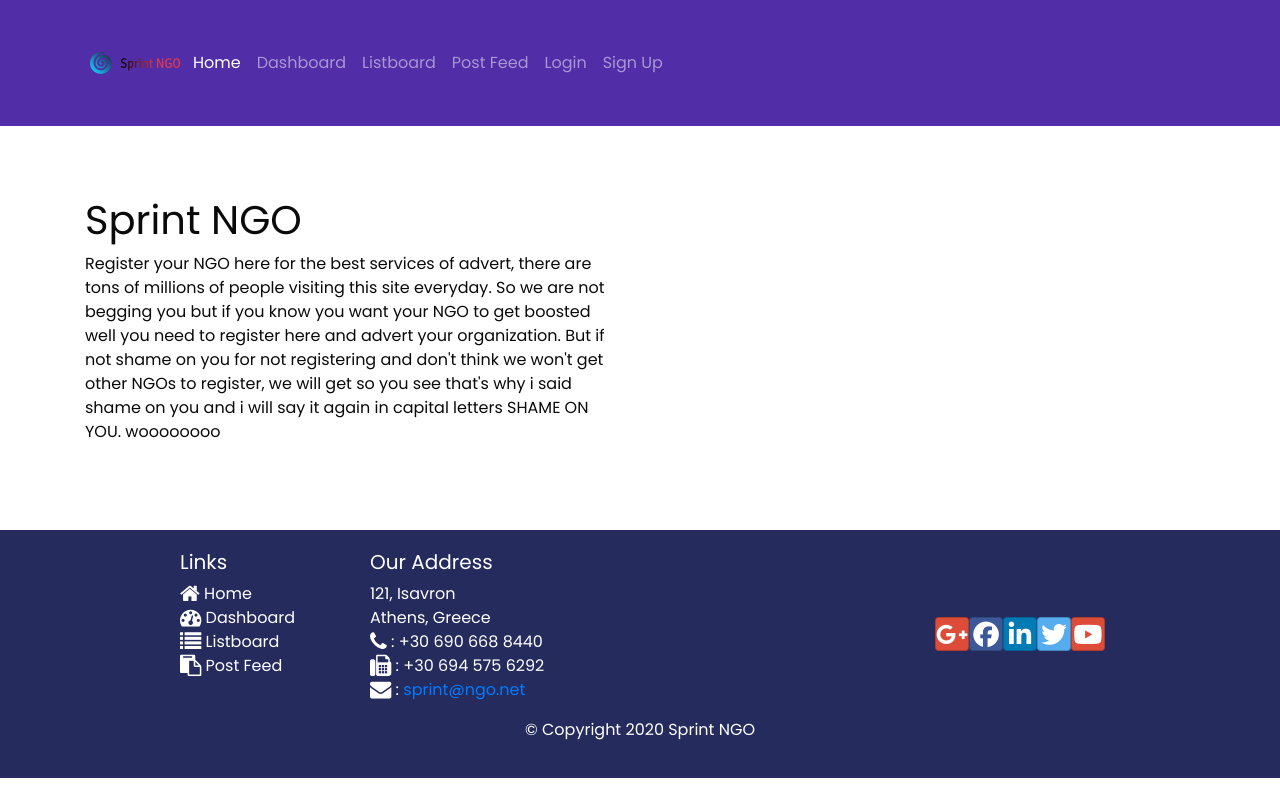
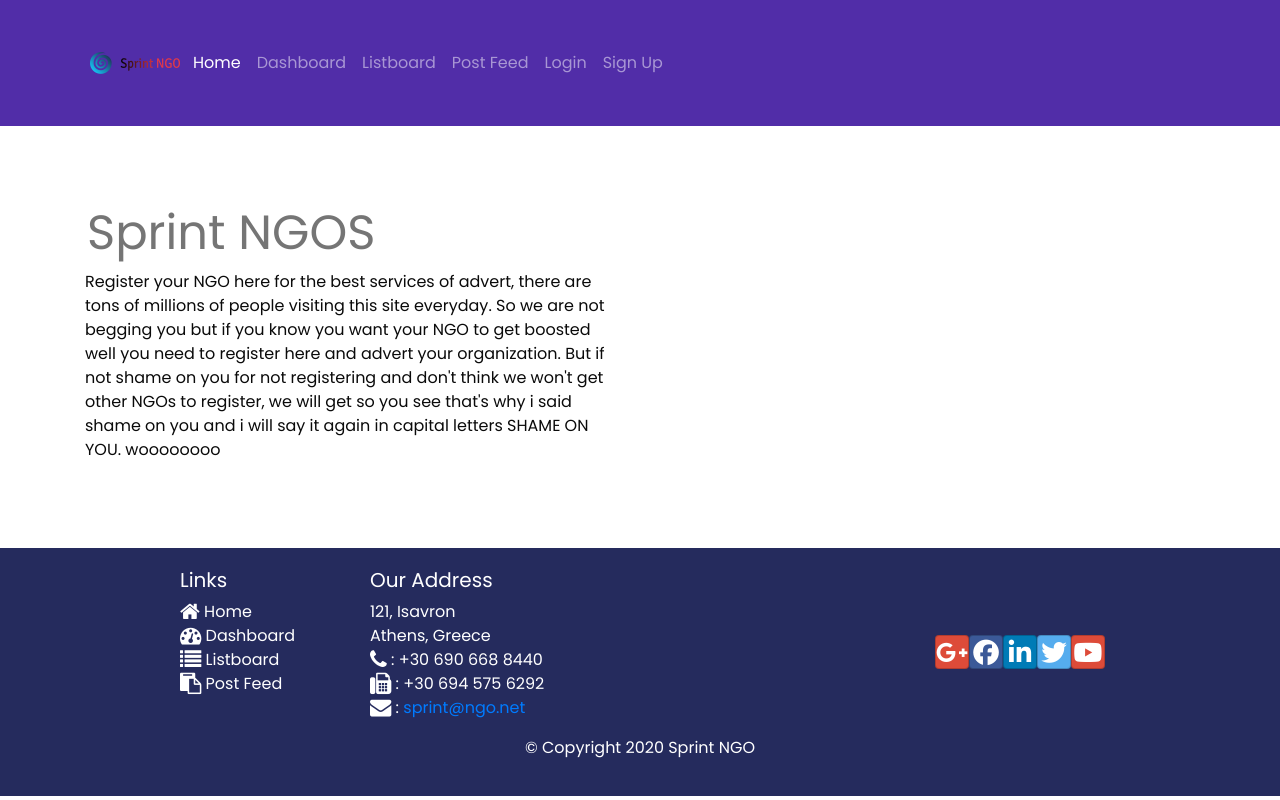
Before and after one commit to SohailHaqyar/Class-8-Final-Final-Project, a React (Create React App) app in the folder client/: page / in a window 1280 px wide. Built offline with nearby package versions, Linux system fonts and the light colour scheme.

Commit message:
added typed js

```diff
--- a/client/src/components/pages/Dashboard.js
+++ b/client/src/components/pages/Dashboard.js
@@ -7,16 +7,11 @@ export class Dashboard extends Component {
       <div className="Dashboard">
         <div className="Dashboard__card">
           <div className="Dashboard__card-mini">
-            <img
-              src="https://files.slack.com/files-pri/T6RAP57AP-F016Q0QTY68/mylogo.png"
-              alt="logo"
-              className="Dashboard__logo"
-            />
-            <h1
-              style={{ marginLeft: "4.5em", color: "white", marginTop: "20px" }}
+            <h2
+              style={{ color: "white", marginTop: "20px", marginLeft: "10px" }}
             >
               Future Tech
-            </h1>
+            </h2>
 
             <div className="Dashboard__card-mini-cta">
               <Button color="info" style={{ marginLeft: "10px" }}>
@@ -28,7 +23,6 @@ export class Dashboard extends Component {
             </div>
           </div>
         </div>
-
         <h1 style={{ marginTop: "200px" }}>Posts will go here</h1>
       </div>
     );
--- a/client/src/components/pages/Home.js
+++ b/client/src/components/pages/Home.js
@@ -1,5 +1,6 @@
 import React, { Component } from "react";
 import { Jumbotron } from "reactstrap";
+import Typed from "react-typed";
 
 class Home extends Component {
   render() {
@@ -9,7 +10,22 @@ class Home extends Component {
           <div className="container">
             <div className="row row-header">
               <div className="col-12 col-sm-6">
-                <h1>Sprint NGO</h1>
+                <Typed
+                  strings={[
+                    "Sprint NGOS",
+                    "Register Your Ngos",
+                    "Advertise your services",
+                  ]}
+                  typeSpeed={10}
+                  backSpeed={20}
+                  attr="placeholder"
+                  loop
+                >
+                  <input
+                    type="text"
+                    style={{ border: "none", fontSize: "48px" }}
+                  />
+                </Typed>
                 <p>
                   Register your NGO here for the best services of advert, there
                   are tons of millions of people visiting this site everyday. So
--- a/package.json
+++ b/package.json
@@ -26,6 +26,7 @@
     "nodemon": "^2.0.2",
     "passport": "^0.4.1",
     "passport-jwt": "^4.0.0",
+    "react-typed": "^1.2.0",
     "validator": "^12.2.0"
   }
 }
```
Also changed, not shown: 1 other file (tests, documents, lock files or other folders).
